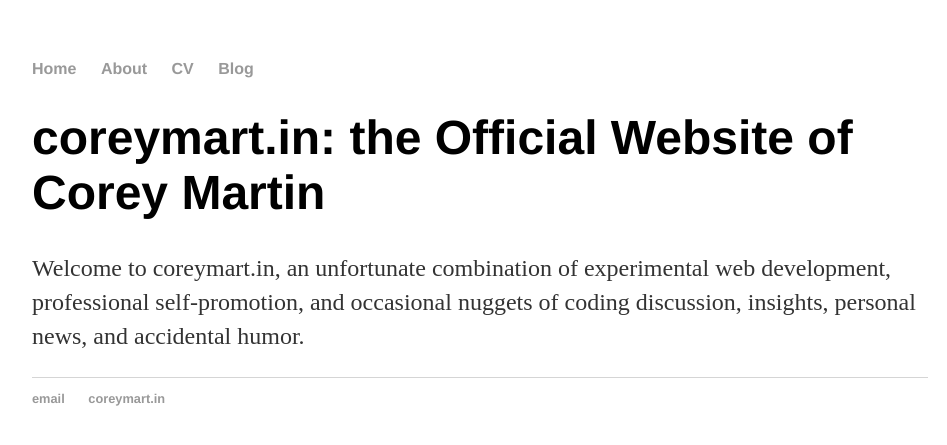
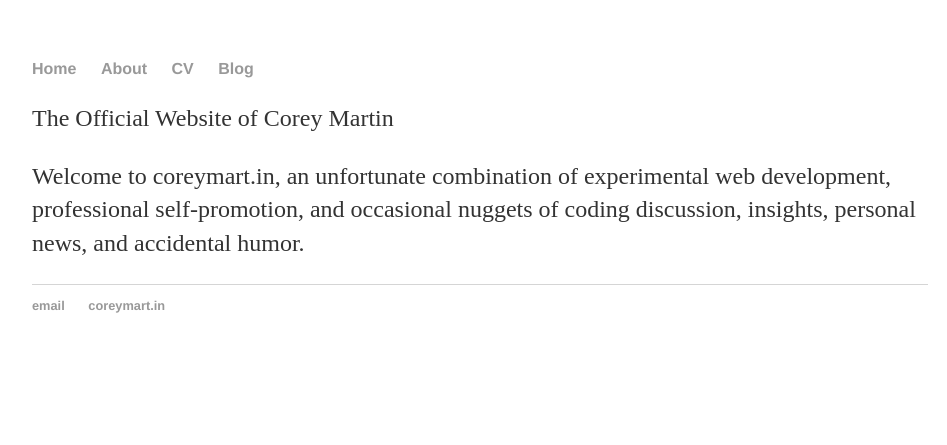
Before and after one commit to CoreySMartin/CoreySMartin.github.io, a Jekyll site: the page built from index.md, in a window 1280 px wide. Shown: the top 445 px of the page, without its empty margins (160-1107 px from the left). Built offline with Jekyll 4.4.1, drawn with Linux system fonts in a browser that asks for light colours.

Commit message:
Update index.md

```diff
--- a/index.md
+++ b/index.md
@@ -2,6 +2,6 @@
 layout: default
 title: Corey Mart.in
 ---
-# coreymart.in: the Official Website of Corey Martin
+The Official Website of Corey Martin
 
 Welcome to coreymart.in, an unfortunate combination of experimental web development, professional self-promotion, and occasional nuggets of coding discussion, insights, personal news, and accidental humor.
```
